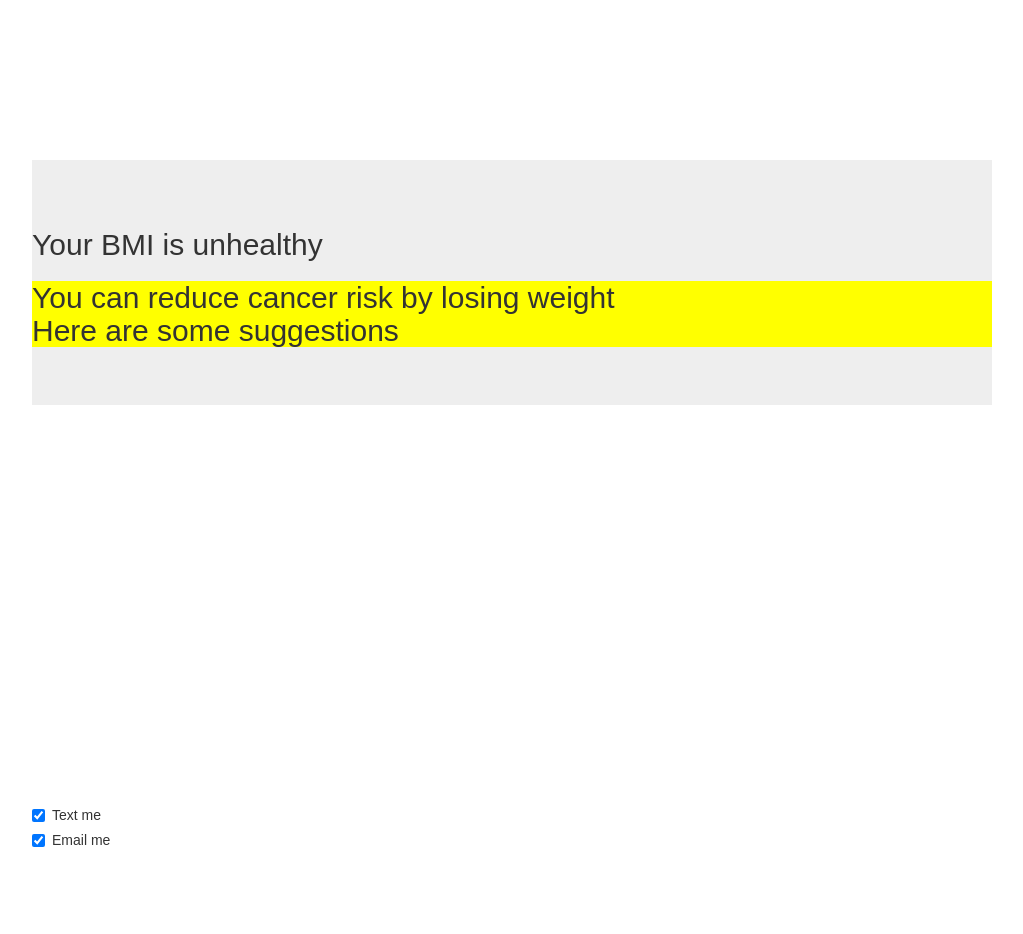
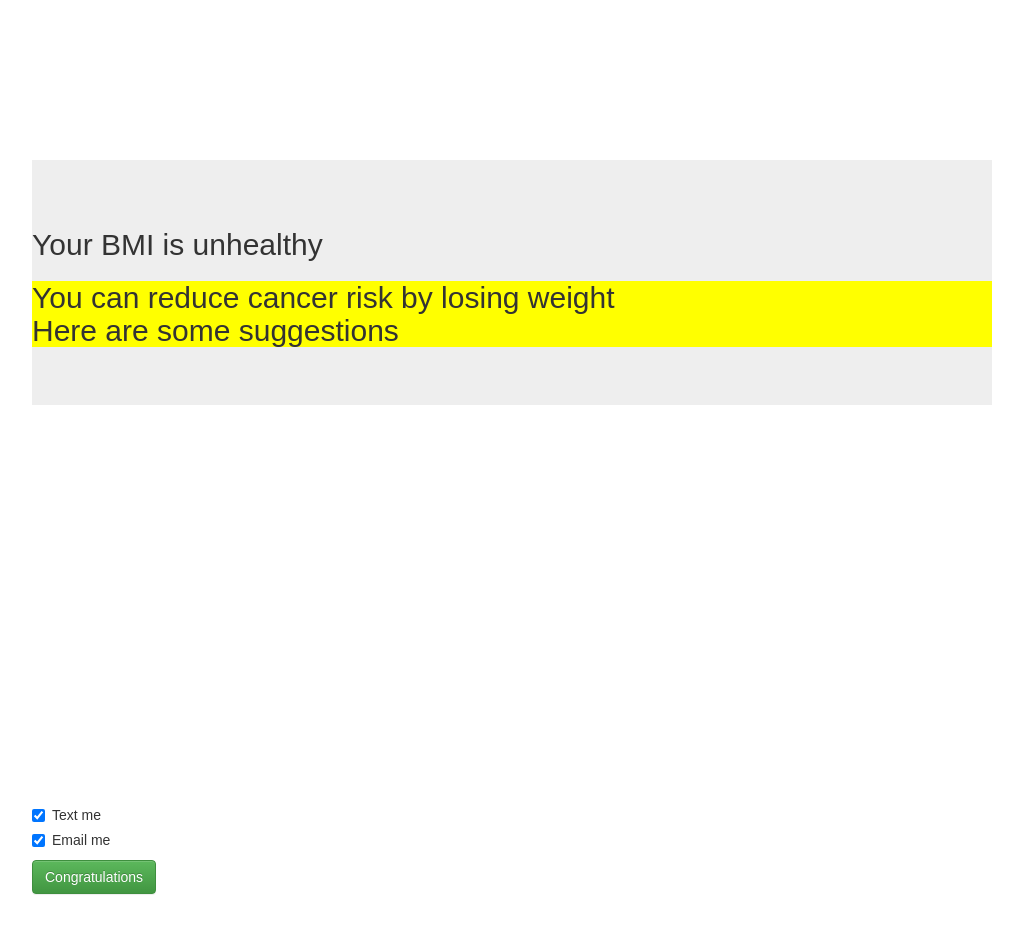
Before and after one commit to march-dave/sinai-cancer-hackathon, a React (Create React App) app: page /Checkyourbmi in a window 1280 px wide. Shown: the top 934 px of the page, without its empty margins (128-1151 px from the left). Built offline with nearby package versions, Linux system fonts and the light colour scheme.

Commit message:
up to date

```diff
--- a/src/Checkyourbmi.js
+++ b/src/Checkyourbmi.js
@@ -4,6 +4,11 @@ import './App.css';
 import ReactPlayer from 'react-player'
 
 class Checkyourbmi extends Component {
+
+    ClickSubmit() {
+        window.location = '/Congratulations';
+    }
+
     render() {
 
         return (
@@ -21,7 +26,7 @@ class Checkyourbmi extends Component {
 
                 </Jumbotron>
 
-            <ReactPlayer url='https://www.youtube.com/watch?v=VC3hkufv8rU' playing />
+            <ReactPlayer url='https://www.youtube.com/watch?v=2dU-t0BwpI4' playing />
 
             <Checkbox checked readOnly>
             Text me
@@ -32,6 +37,10 @@ class Checkyourbmi extends Component {
             </Checkbox>
 
 
+            <div style={{float: 'left', width: '50%'}}><Button bsStyle="success" onClick={this.ClickSubmit.bind(this)}>Congratulations</Button>
+                </div>
+
+
 
 
             </div>
--- /dev/null
+++ b/src/Congratulations.js
@@ -0,0 +1,17 @@
+import React, { Component } from 'react';
+
+class Congratulations extends Component {
+    render() {
+        return (
+            <div>
+                Congratulations1111
+
+
+
+
+            </div>
+        );
+    }
+}
+
+export default Congratulations;
--- a/src/Didyouknow.js
+++ b/src/Didyouknow.js
@@ -1,6 +1,6 @@
 import React, { Component } from 'react';
 import { Button, FormControl, ControlLabel, FormGroup, HelpBlock, Jumbotron, Grid, Row, Col, Image } from 'react-bootstrap';
-
+import ReactPlayer from 'react-player'
 
 class Didyouknow extends Component {
 
@@ -42,6 +42,8 @@ class Didyouknow extends Component {
                 </div>
                 </Jumbotron>
 
+                <ReactPlayer url='https://www.youtube.com/watch?v=VC3hkufv8rU' playing />
+
 
                 <div style={{float: 'left', width: '50%'}}><Button bsStyle="success" onClick={this.ClickSubmit.bind(this)}>Check your weight</Button>
                 </div>
--- a/src/index.js
+++ b/src/index.js
@@ -13,6 +13,7 @@ import Enterheight from './Enterheight';
 import BMIReturn from './BMIReturn';
 import Didyouknow from './Didyouknow';
 import Checkyourbmi from './Checkyourbmi';
+import Congratulations from './Congratulations';
 
 import registerServiceWorker from './registerServiceWorker';
 
@@ -29,6 +30,7 @@ ReactDOM.render(
             <Route path="/bmiReturn" component={BMIReturn}/>
             <Route path="/Didyouknow" component={Didyouknow}/>
             <Route path="/Checkyourbmi" component={Checkyourbmi}/>
+            <Route path="/Congratulations" component={Congratulations}/>
             <Route component={NoMatch}/>
           </Switch>
         </div>
```
